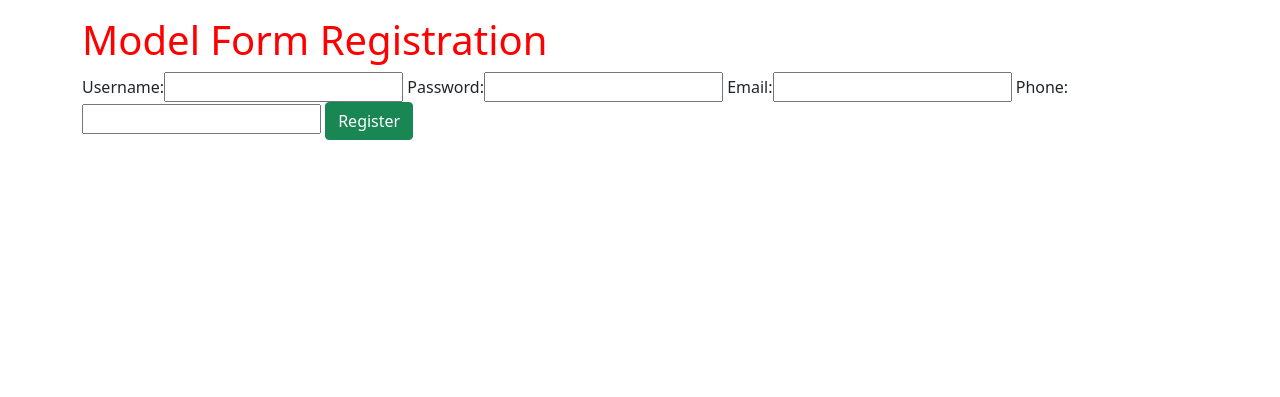
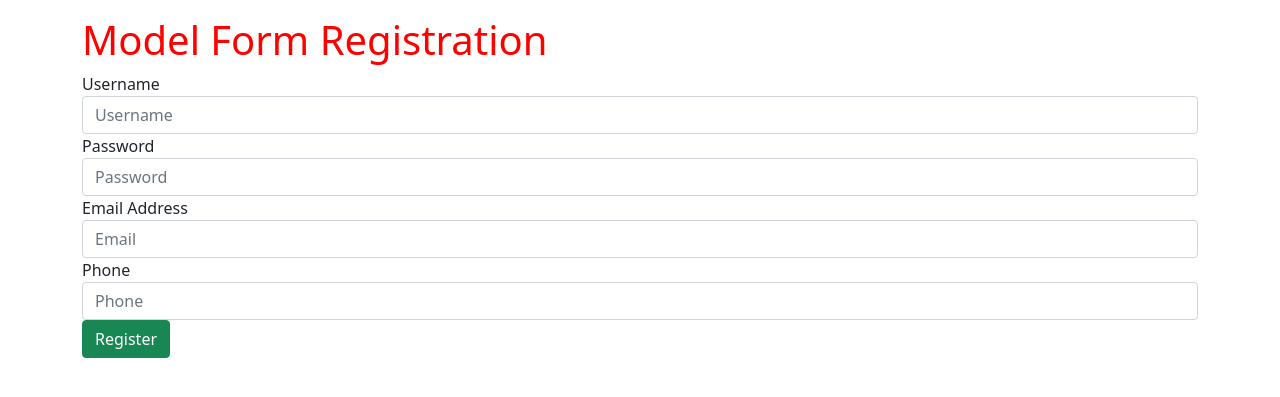
Before and after one commit to hillarykhan/drf-project, a Django app: template TestProject/templates/modelform.html in a window 1280 px wide. Shown: the part 96-493 px from the top of the page. Run offline with Django 3.2, Linux system fonts and the light colour scheme; the template is opened without the code that fills it: values that come from a table or form of the project are taken from there, others are empty; some libraries are stand-ins or nearby versions.

Commit message:
adds widgets to modelform

```diff
--- a/TestProject/NewsApp/forms.py
+++ b/TestProject/NewsApp/forms.py
@@ -37,3 +37,22 @@ class RegistrationModel(forms.ModelForm):
             'email',
             'phone'
         ]
+
+        widgets = {
+            'username':forms.TextInput(attrs={
+                'class':'form-control',
+                'placeholder':'Username'
+                }),
+            'password':forms.PasswordInput(attrs={
+                'class':'form-control',
+                'placeholder':'Password'
+                }),
+            'email':forms.EmailInput(attrs={
+                'class':'form-control',
+                'placeholder':'Email'
+                }),
+            'phone':forms.NumberInput(attrs={
+                'class':'form-control',
+                'placeholder':'Phone'
+                })
+        }
--- a/TestProject/templates/modelform.html
+++ b/TestProject/templates/modelform.html
@@ -7,7 +7,27 @@
     <h1>Model Form Registration</h1>
     <form action="{% url 'modelform' %}" method="post">
         {% csrf_token %}
-        {{modelform}}
+
+        <div class="form-group">
+            <label>Username</label>
+            {{modelform.username}}
+        </div>
+
+        <div class="form-group">
+            <label>Password</label>
+            {{modelform.password}}
+        </div>
+
+        <div class="form-group">
+            <label>Email Address</label>
+            {{modelform.email}}
+        </div>
+
+        <div class="form-group">
+            <label>Phone</label>
+            {{modelform.phone}}
+        </div>
+
         <input type="submit" class="btn btn-success" value="Register">
     </form>
 </div>
```
